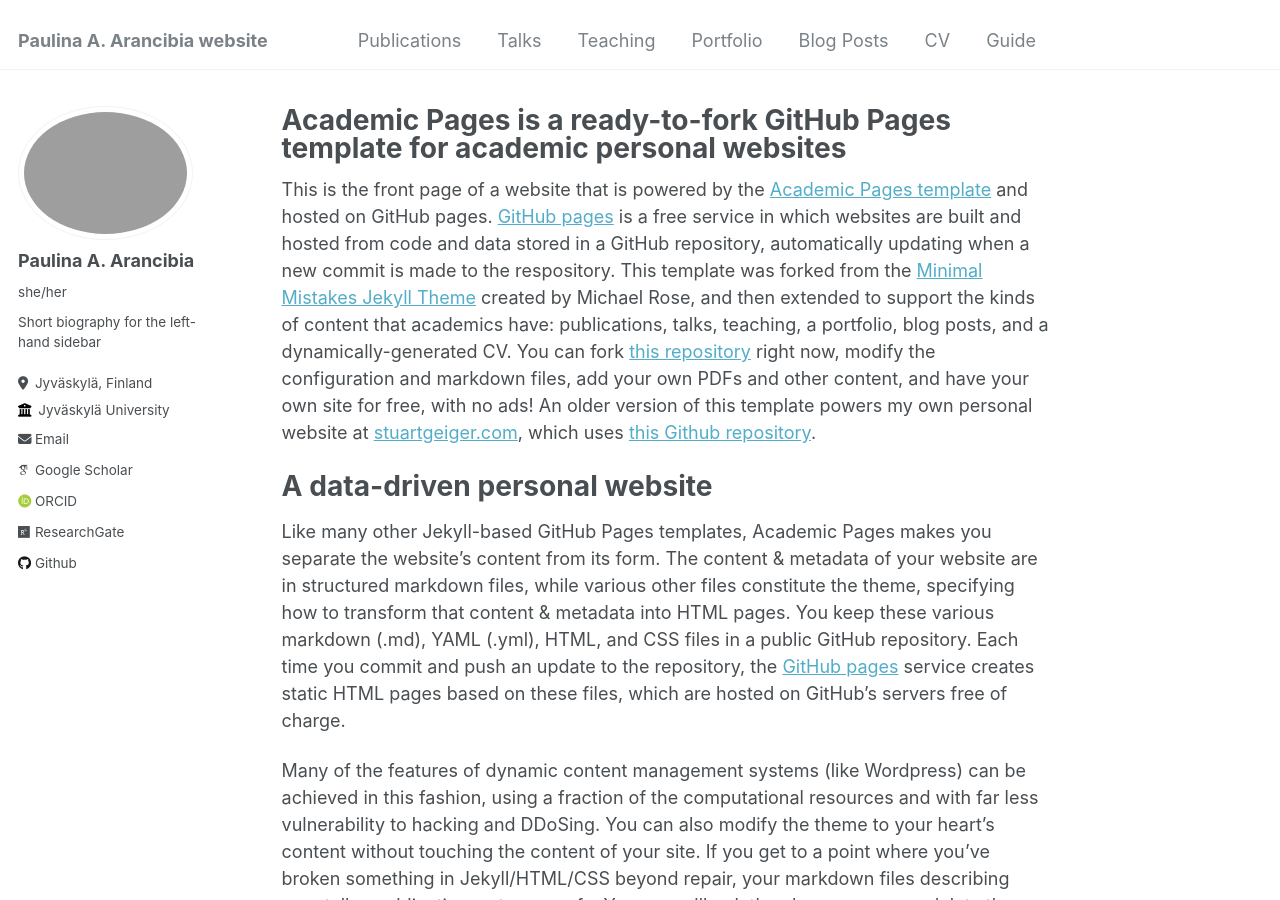
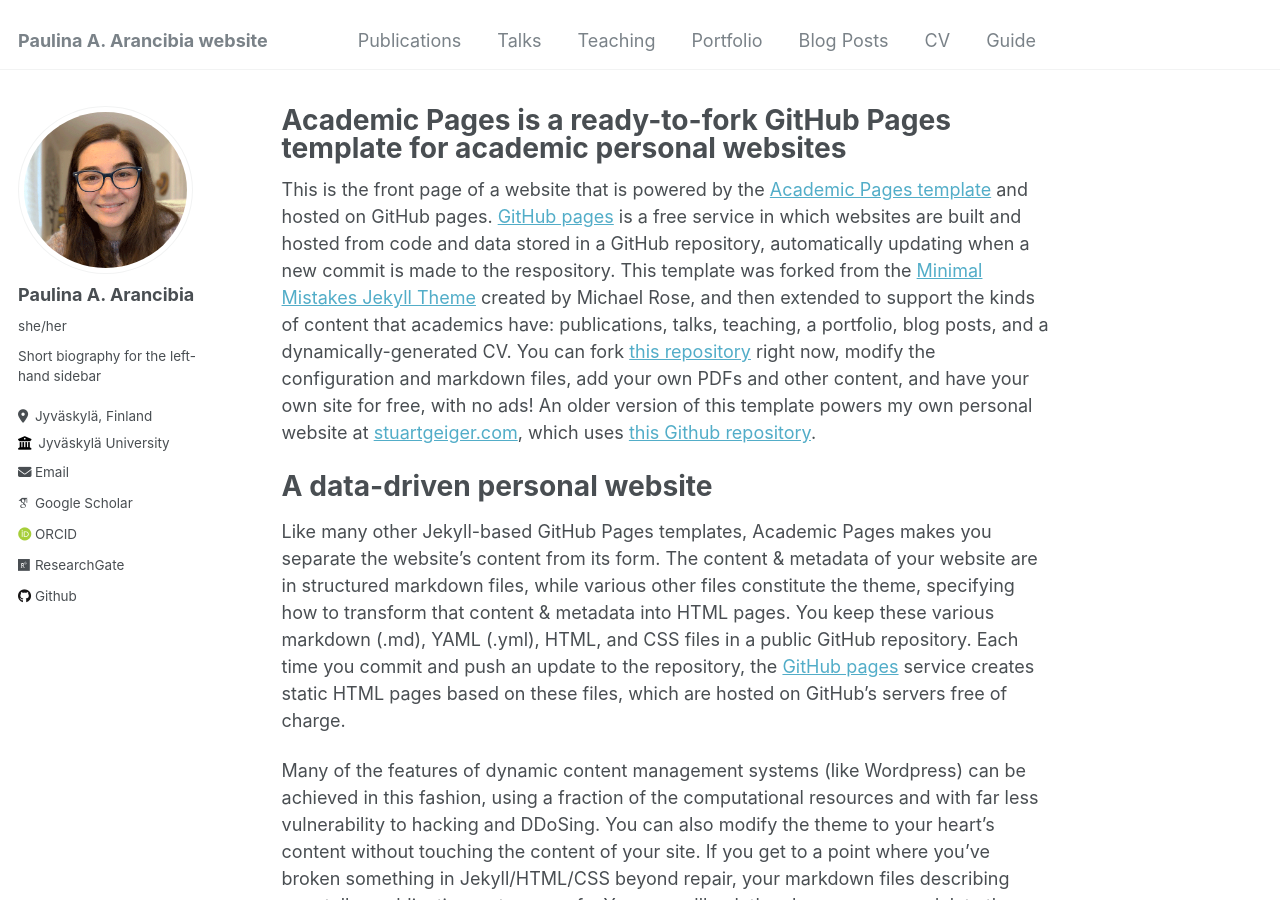
Before and after one commit to parancibia/parancibia.github.io, a Jekyll site: the page built from _pages/about.md, in a window 1280 px wide and 900 px high. Built offline with Jekyll 4.4.1, drawn with Linux system fonts in a browser that asks for light colours; some web fonts are replaced.

Commit message:
pic update

```diff
--- a/_config.yml
+++ b/_config.yml
@@ -14,14 +14,14 @@
 description              : &description "personal description"
 url                      : https://academicpages.github.io # the base hostname & protocol for your site e.g. "https://mmistakes.github.io"
 baseurl                  : "" # the subpath of your site, e.g. "/blog"
-repository               : "academicpages/academicpages.github.io"
+repository               : "parancibia/parancibia.github.io"
 
 # Site Author - The following control what appear as part of the author content on the side bar.
 #               If a field is blank the icon and link will not appear, otherwise it will be shown.
 #               Additional customization can be done by editing /_includes/author-profile.html
 author:
   # Biographic information
-  avatar           : "Paulina_2021_2.png"
+  avatar           : "Paulina_2021_3.png"
   name             : "Paulina A. Arancibia"
   pronouns         : "she/her"
   bio              : "Short biography for the left-hand sidebar"
```
Also changed, not shown: images/Paulina_2021_3.png (added).
